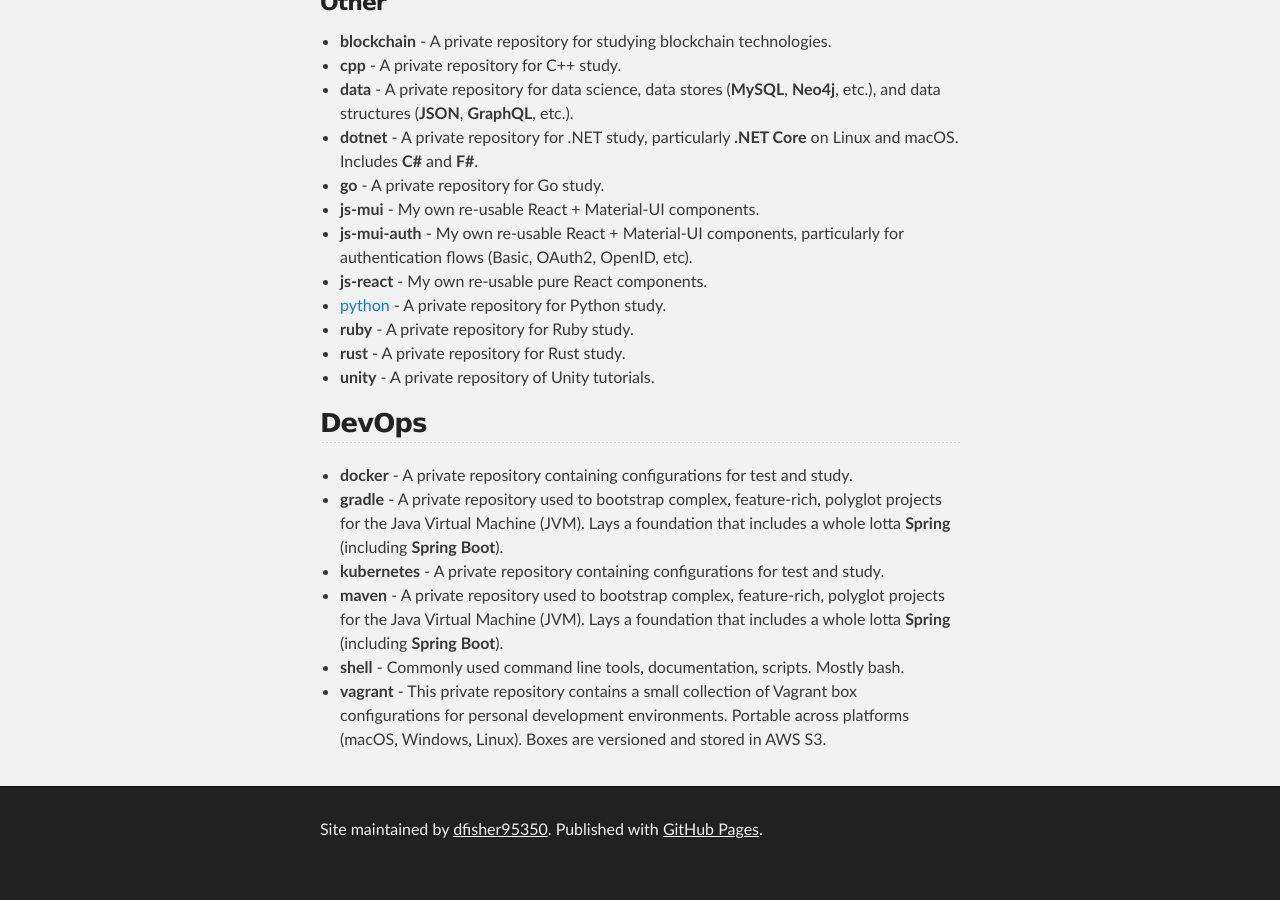
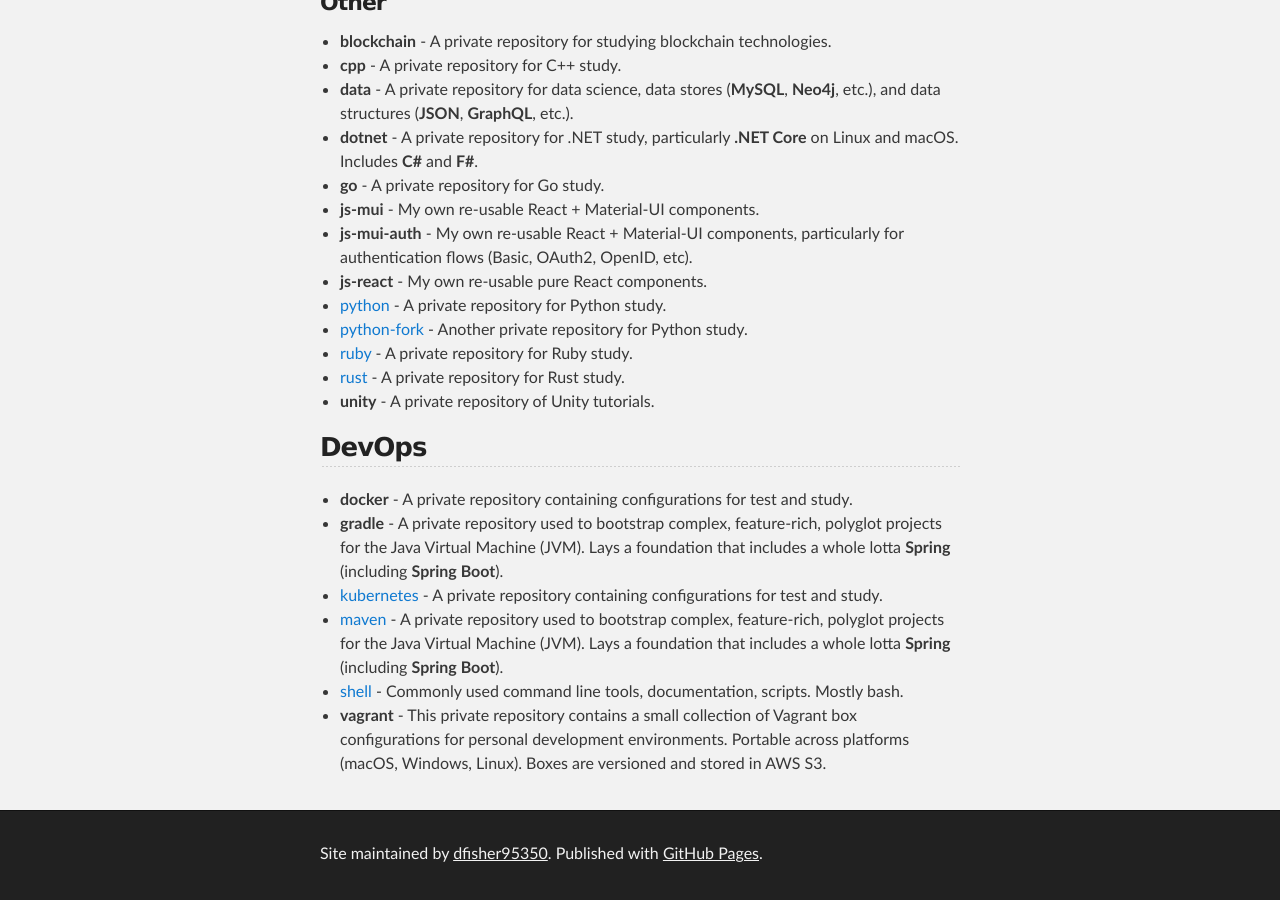
Before and after one commit to dfisher95350/dfisher95350.github.io, a Jekyll site: the page built from repositories/index.md, in a window 1280 px wide and 900 px high, scrolled down 771 px. Built offline with Jekyll 4.4.1, drawn with Linux system fonts in a browser that asks for light colours; our own code applies the rules of GitHub Pages for plain Markdown files; before the commit the page ends 1647 px from its top, so only the background shows below that.

Commit message:
Link to repository notebooks.

```diff
--- a/repositories/index.md
+++ b/repositories/index.md
@@ -28,15 +28,16 @@
 - **js-mui-auth** - My own re-usable React + Material-UI components, particularly for authentication flows (Basic, OAuth2, OpenID, etc).
 - **js-react** - My own re-usable pure React components.
 - [python](https://dfisher95350.github.io/python/) - A private repository for Python study.
-- **ruby** - A private repository for Ruby study.
-- **rust** - A private repository for Rust study.
+- [python-fork](https://dfisher95350.github.io/python-fork/) - Another private repository for Python study.
+- [ruby](https://dfisher95350.github.io/ruby/) - A private repository for Ruby study.
+- [rust](https://dfisher95350.github.io/rust/) - A private repository for Rust study.
 - **unity** - A private repository of Unity tutorials.
 
 ## DevOps
 
 - **docker** - A private repository containing configurations for test and study.
 - **gradle** - A private repository used to bootstrap complex, feature-rich, polyglot projects for the Java Virtual Machine (JVM). Lays a foundation that includes a whole lotta **Spring** (including **Spring Boot**).
-- **kubernetes** - A private repository containing configurations for test and study.
-- **maven** - A private repository used to bootstrap complex, feature-rich, polyglot projects for the Java Virtual Machine (JVM). Lays a foundation that includes a whole lotta **Spring** (including **Spring Boot**).
-- **shell** - Commonly used command line tools, documentation, scripts. Mostly bash.
+- [kubernetes](https://dfisher95350.github.io/kubernetes/) - A private repository containing configurations for test and study.
+- [maven](https://dfisher95350.github.io/maven/) - A private repository used to bootstrap complex, feature-rich, polyglot projects for the Java Virtual Machine (JVM). Lays a foundation that includes a whole lotta **Spring** (including **Spring Boot**).
+- [shell](https://dfisher95350.github.io/shell/) - Commonly used command line tools, documentation, scripts. Mostly bash.
 - **vagrant** - This private repository contains a small collection of Vagrant box configurations for personal development environments. Portable across platforms (macOS, Windows, Linux). Boxes are versioned and stored in AWS S3.
```
